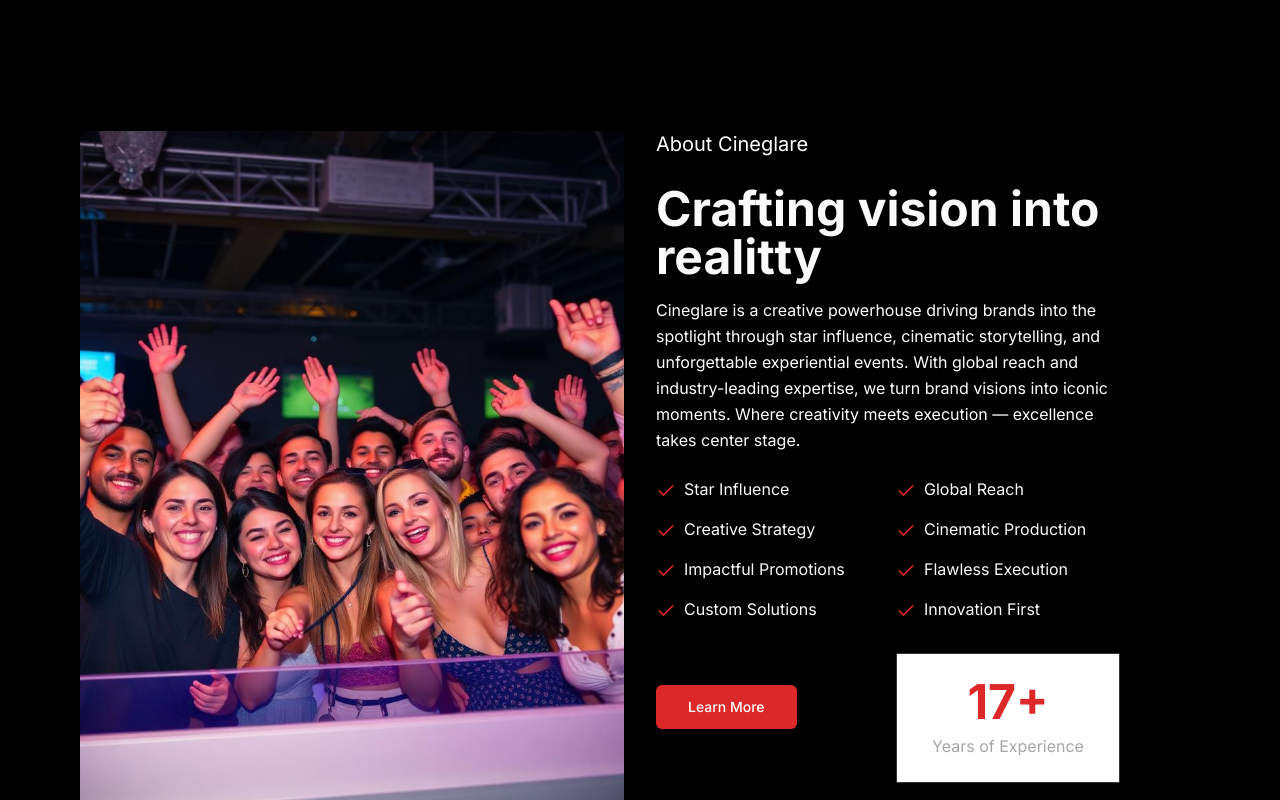
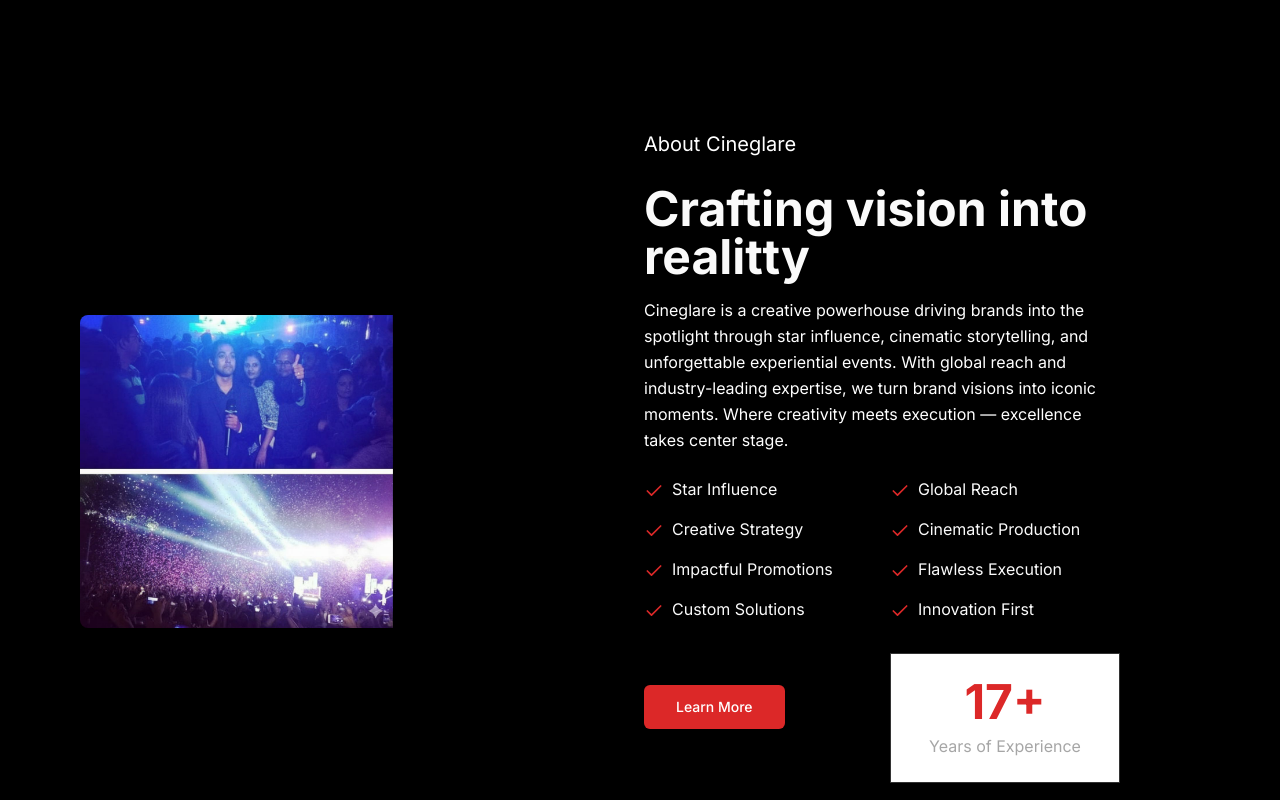
Before and after one commit to WebTeam14/cineglare-website, a React (Vite) app: page /#/ in a window 1280 px wide. Shown: the part 1180-1980 px from the top of the page. Built offline with nearby package versions, Linux system fonts and the light colour scheme; the HTML template or start-up script is replaced by a standard one.

Commit message:
Images updated in About US

```diff
--- a/src/components/About.tsx
+++ b/src/components/About.tsx
@@ -1,6 +1,7 @@
 import { Check } from "lucide-react";
 import { Button } from "@/components/ui/button";
-import aboutImage from "@/assets/about-image.jpg";
+// import aboutImage from "@/assets/about-image.jpg";
+import aboutUsImage from "@/assets/Cineglare Trans Logo.jpg";
 
 const highlights = [
   "Star Influence",
@@ -19,12 +20,13 @@ const About = () => {
       {/* <div className="container-custom"> */}
         {/* <div className="max-w-[1400px] mx-auto px-6 md:px-12 lg:px-16"> */}
         {/* <div className="grid grid-cols-1 lg:grid-cols-2 gap-12 items-center "> */}
-          <div className="grid grid-cols-1 lg:grid-cols-2 items-center gap-8 px-6 md:px-12 lg:px-20">
+          <div className="grid grid-cols-1 lg:grid-cols-2 items-center gap-2 px-6 md:px-12 lg:px-20">
           {/* Image */}
           <div className="relative flex justify-center">
-            <div className="relative rounded-lg overflow-hidden max-w-[550px] w-full">
+            {/* <div className="relative rounded-lg overflow-hidden max-w-[550px] w-full"> */}
+                        <div className="relative rounded-lg overflow-hidden w-full">
               <img
-                src={aboutImage}
+                src={aboutUsImage}
                 alt="Cineglare team celebrating"
                 className="w-full h-auto object-cover"
               />
```
Also changed, not shown: src/assets/Cineglare Trans Logo.jpg (added), 1 other file (tests, documents, lock files or other folders).
